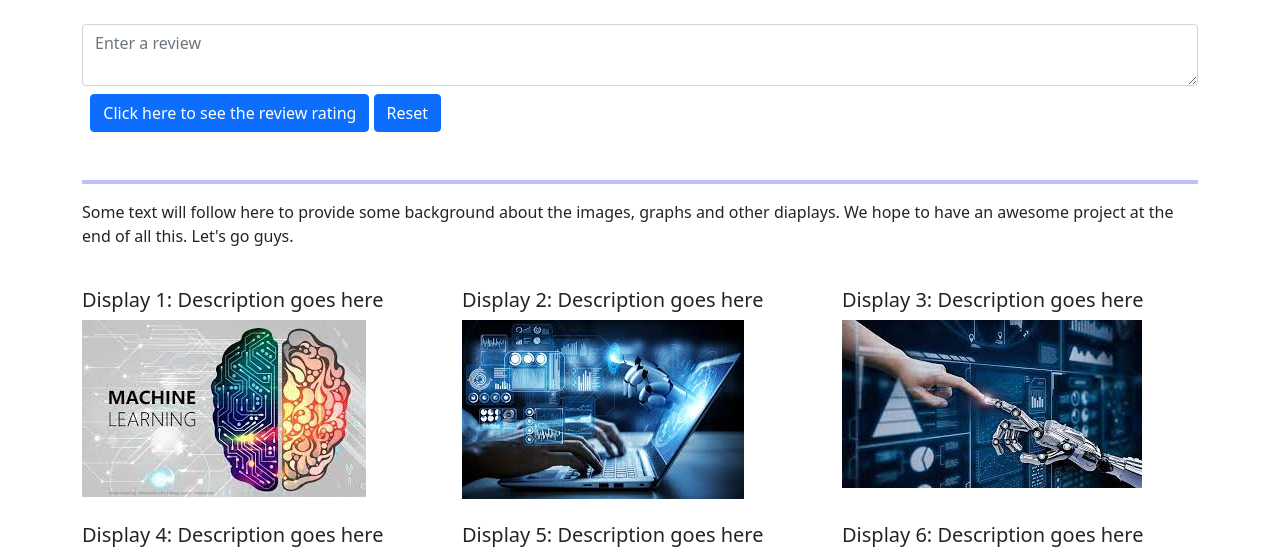
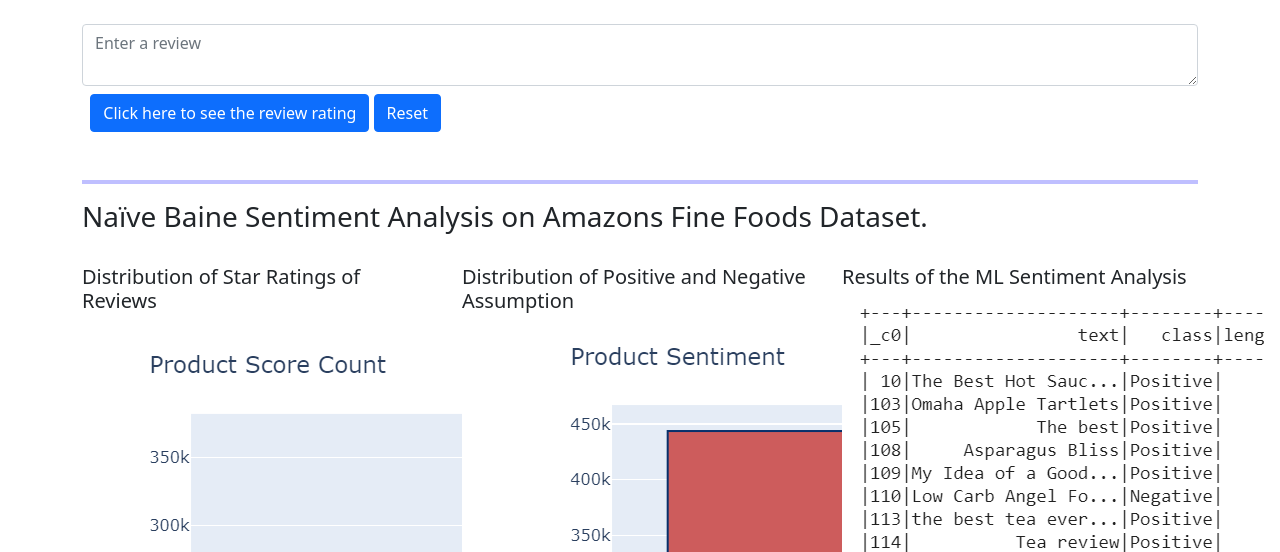
Before and after one commit to yukamara/final_project, a Flask app: page / in a window 1280 px wide. Shown: the part 865-1417 px from the top of the page. Run offline with Flask 2, Linux system fonts and the light colour scheme; parts of the project's set-up code (start-up, migrations or seed data) failed here and were passed over; some libraries are stand-ins or nearby versions.

Commit message:
Added sentiment analysis images

```diff
--- a/templates/home.html
+++ b/templates/home.html
@@ -54,48 +54,46 @@
 <!-- Begin displays -->
 <div class="row">
     <div class="col-md-12">
-        <p>Some text will follow here to provide some background about the images, graphs and
-            other diaplays. We hope to have an awesome project at the end of all this. Let's go
-            guys.
-        </p>
+        <h3>Naïve Baine Sentiment Analysis on Amazons Fine Foods Dataset.
+        </h3>
     </div>
 </div>
 
 <br>
 <div class="row">
     <div class="col-md-4">
-        <h5>Display 1: Description goes here</h5>
-        <img src="{{ url_for('static', filename='images/image.jfif') }}"
-            alt="Image description here" />
+        <h5>Distribution of Star Ratings of Reviews</h5>
+        <img src="{{ url_for('static', filename='images/Star_ratings.png') }}"
+            alt="Distribution of Star Ratings of Reviews" />
     </div>
     <div class="col-md-4">
-        <h5>Display 2: Description goes here</h5>
-        <img src="{{ url_for('static', filename='images/image2.jfif') }}"
-            alt="Image description here" />
+        <h5>Distribution of Positive and Negative Assumption</h5>
+        <img src="{{ url_for('static', filename='images/pos_neg.png') }}"
+            alt="Distribution of Positive and Negative Assumption" />
     </div>
     <div class="col-md-4">
-        <h5>Display 3: Description goes here</h5>
-        <img src="{{ url_for('static', filename='images/image3.jfif') }}"
-            alt="Image description here" />
+        <h5>Results of the ML Sentiment Analysis</h5>
+        <img src="{{ url_for('static', filename='images/results_show.png') }}"
+            alt="Results of the ML Sentiment Analysis" />
     </div>
 </div>
 <br>
 
 <div class="row">
     <div class="col-md-4">
-        <h5>Display 4: Description goes here</h5>
-        <img src="{{ url_for('static', filename='images/image4.jfif') }}"
-            alt="Image description here" />
+        <h5>ML Model Printed Accuracy</h5>
+        <img src="{{ url_for('static', filename='images/accuracy.png') }}"
+            alt="ML Model Printed Accuracy" />
     </div>
     <div class="col-md-4">
-        <h5>Display 5: Description goes here</h5>
-        <img src="{{ url_for('static', filename='images/image5.jfif') }}"
-            alt="Image description here" />
+        <h5>Total Prediction Counts</h5>
+        <img src="{{ url_for('static', filename='images/neg_predic.png') }}"
+            alt="Total Prediction Counts" />
     </div>
     <div class="col-md-4">
-        <h5>Display 6: Description goes here</h5>
-        <img src="{{ url_for('static', filename='images/image6.png') }}"
-            alt="Image description here" />
+        <h5>Total Positive and Negative Reviews</h5>
+        <img src="{{ url_for('static', filename='images/len_neg_pos.png') }}"
+            alt="Total Positive and Negative Reviews" />
     </div>
 </div>
 <!-- end displays -->
```
